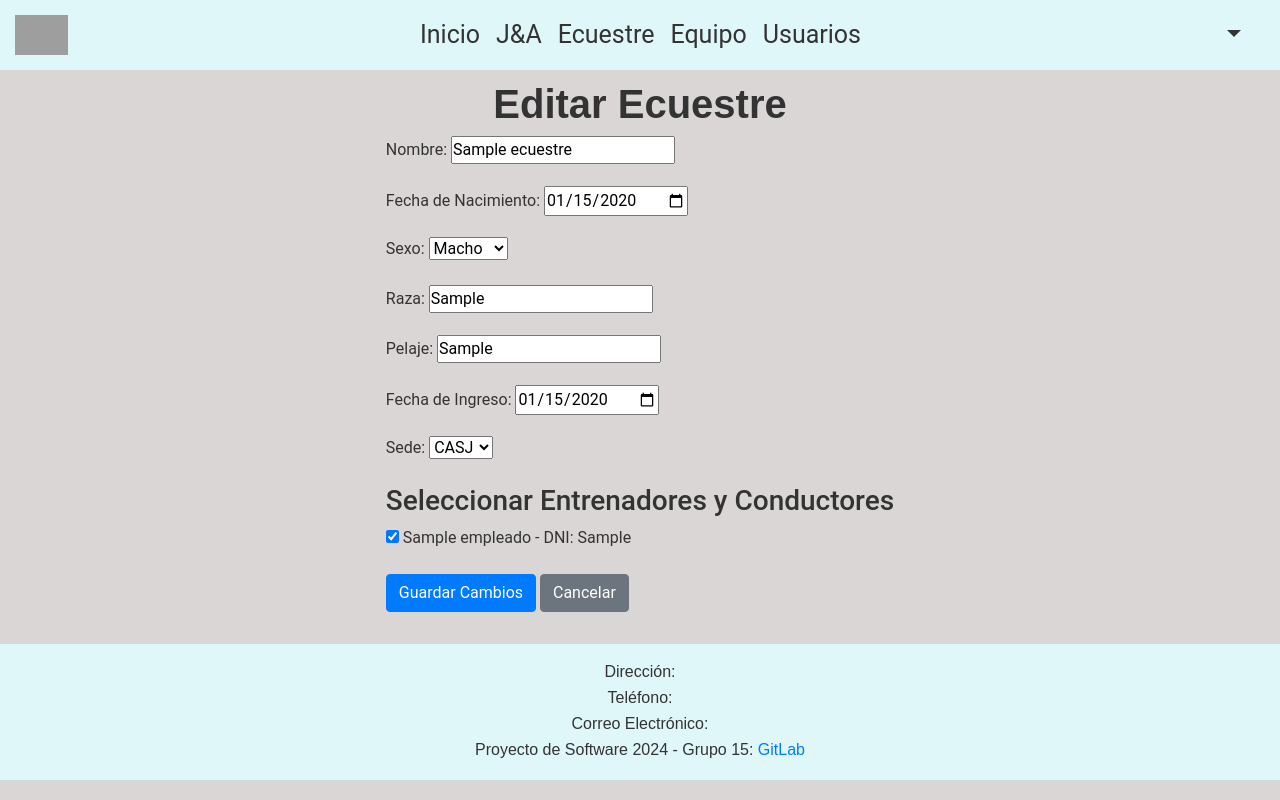
After one commit to Teddyware01/CEDICA, a Flask app: a page that uses admin/src/web/templates/layout.html in a window 1280 px wide. The commit adds this page. Run offline with Flask 3, Linux system fonts and the light colour scheme; tables that the repository leaves empty hold one stand-in row (values such as "Sample post"); some libraries are stand-ins or nearby versions; grey boxes are pictures that could not be loaded.

Commit message:
Agrego los crud para ecuestre

```diff
--- a/admin/src/core/ecuestre/__init__.py
+++ b/admin/src/core/ecuestre/__init__.py
@@ -1,4 +1,7 @@
 from src.core.ecuestre.sedes import Sedes
+from src.core.equipo.models import Empleado
+from src.core.ecuestre.ecuestre import Ecuestre
+from src.core.ecuestre.ecuestre import empleado_ecuestre
 from src.core.database import db
 
 def create_sede(**kwargs):
@@ -7,3 +10,92 @@ def create_sede(**kwargs):
     db.session.commit()
 
     return sede
+
+def create_ecuestre(**kwargs):
+    ecuestre = Ecuestre(**kwargs)
+    db.session.add(ecuestre)
+    db.session.commit()
+
+    return ecuestre
+
+def list_ecuestre(sort_by=None):
+    query = Ecuestre.query
+    return query.all()
+
+
+def traer_ecuestre(ecuestre_id):
+    ecuestre = Ecuestre.query.get(ecuestre_id)
+    return ecuestre
+
+def traer_sedes(sede_id):
+    sede = Sedes.query.get(sede_id)
+    return sede
+
+def traer_id_empleados(caballo_id):
+    empleados_ids = (
+        db.session.query(empleado_ecuestre.c.empleado_id)
+        .filter(empleado_ecuestre.c.ecuestre_id == caballo_id)
+        .all()
+    )
+    empleados_ids = [empleado_id[0] for empleado_id in empleados_ids]
+    return empleados_ids
+
+
+
+def traer_equipo(ids_miembros):
+    print(ids_miembros)
+    miembros = Empleado.query.filter(Empleado.id.in_(ids_miembros)).all()
+    return miembros
+
+def traer_todosempleados():
+    query = Empleado.query
+    return query.all()
+
+def asignar_empleado(ecuestre,empleado):
+    ecuestre.empleado = empleado
+    db.session.add(ecuestre)
+    db.session.commit()
+
+    return ecuestre
+
+def edit_encuestre(ecuestre_id, **kwargs):
+    Ecuestre = traer_ecuestre(ecuestre_id)
+    for key, value in kwargs.items():
+        if hasattr(Ecuestre, key):
+            setattr(Ecuestre, key, value)
+    db.session.commit()
+
+def actualizar_asignados(caballo_id, lista_id):
+
+    ecuestre = Ecuestre.query.get(caballo_id)
+    empleados_asignados_ids = {int(empleado_id) for empleado_id in lista_id}
+    print(f"Estos son los empleados asignados: {empleados_asignados_ids}")
+    # empleados ya asignados
+    empleados_actuales = {empleado.id for empleado in ecuestre.empleado}
+    print(f"Estos son los empleados actuales: {empleados_actuales}")
+    #nuevos empleados a agregar (los que no están en empleados_actuales)
+    nuevos_empleados = empleados_asignados_ids - empleados_actuales
+    print(f"Estos son los empleados a agregar: {nuevos_empleados}")
+    # empleados a eliminar (los que ya no están en empleados_asignados_ids)
+    empleados_a_eliminar = empleados_actuales - empleados_asignados_ids
+    print(f"Estis son los empleados a eliminar : {empleados_a_eliminar}")
+
+    for nuevo_id in nuevos_empleados:
+        nuevo_empleado = Empleado.query.get(nuevo_id)
+        if nuevo_empleado:
+            ecuestre.empleado.append(nuevo_empleado)
+
+    for eliminar_id in empleados_a_eliminar:
+        empleado_a_eliminar = Empleado.query.get(eliminar_id)
+        if empleado_a_eliminar:
+            ecuestre.empleado.remove(empleado_a_eliminar)
+    db.session.commit()
+
+
+def delete_ecuestre(ecuestre_id):
+    ecuestre = traer_ecuestre(ecuestre_id)
+    if ecuestre:
+        db.session.delete(ecuestre)
+        db.session.commit()
+        return True
+    return False
--- a/admin/src/core/ecuestre/ecuestre.py
+++ b/admin/src/core/ecuestre/ecuestre.py
@@ -18,9 +18,9 @@ class Ecuestre (db.Model):
     raza = db.Column(db.String(255), nullable=False)
     pelaje = db.Column(db.String(255), nullable=False)
     fecha_ingreso = db.Column(db.DateTime, nullable=False)
-    sede_id = db.Column(db.Integer, db.ForeignKey('sedes.id'), nullable=True)
+    sede_id = db.Column(db.Integer, db.ForeignKey('sedes.id'), nullable=False)
     sede_asignada = db.relationship("Sedes", back_populates="ecuestre")
     empleado = db.relationship("Empleado", secondary="empleado_ecuestre", back_populates="ecuestre")
 
     def __repr__(self):
-        return f"pepe"
+        return f"{self.id} nombre: {self.nombre}"
--- a/admin/src/core/equipo/models.py
+++ b/admin/src/core/equipo/models.py
@@ -2,7 +2,7 @@
 from src.core.database import db
 from datetime import datetime
 from enum import Enum
-from src.core.ecuestre.ecuestre import Ecuestre
+
 
 class CondicionEnum(Enum):
     VOLUNTARIO = "Voluntario"
--- /dev/null
+++ b/admin/src/web/controllers/ecuestre.py
@@ -0,0 +1,79 @@
+from src.core.database import db
+from src.core import ecuestre
+
+
+from flask import Blueprint, render_template, request, flash, redirect, url_for
+
+bp = Blueprint("ecuestre", __name__, url_prefix="/ecuestre")
+
+@bp.get("/")
+def listar_ecuestre():
+    sort_by = request.args.get("sort_by")
+    ecuestres = ecuestre.list_ecuestre(sort_by=sort_by)
+    print(ecuestres)
+    return render_template("ecuestre/listado.html", ecuestre=ecuestres)
+
+@bp.get("/ecuestre<int:ecuestre_id>")
+def ver_ecuestre(ecuestre_id):
+    caballo = ecuestre.traer_ecuestre(ecuestre_id)
+    sedes = ecuestre.traer_sedes(caballo.sede_id)
+    ids_empleados = ecuestre.traer_id_empleados(ecuestre_id)
+    equipos = ecuestre.traer_equipo(ids_empleados)
+    return render_template("ecuestre/ver_ecuestre.html", ecuestre=caballo, sede=sedes, entrenadores=equipos)
+
+
+@bp.get("/editar_ecuestre<int:ecuestre_id>")
+def edit_ecuestre_form(ecuestre_id):
+    caballo = ecuestre.traer_ecuestre(ecuestre_id)
+    sedes = ecuestre.traer_sedes(caballo.sede_id)
+    ids_empleados = ecuestre.traer_id_empleados(ecuestre_id)
+    equipos = ecuestre.traer_equipo(ids_empleados)
+    todos_empleados = ecuestre.traer_todosempleados()
+    return render_template("ecuestre/edit_ecuestre.html", ecuestre=caballo, sede=sedes, entrenadores=equipos, empleados=todos_empleados)
+
+@bp.post("/editar_cliente<int:ecuestre_id>")
+def update_ecuestre(ecuestre_id):
+    sede_input = request.form["sede_id"]
+    sexo = request.form["sexo"]
+    if sexo == "true":
+        sexo = True
+    else:
+        sexo = False
+    if sede_input == "CASJ":
+        sede_id = 1
+    elif sede_input == "HLP":
+        sede_id = 2
+    elif sede_input == "OTRO":
+        sede_id = 3
+    else:
+        sede_id = None
+    ecuestre.edit_encuestre(
+        ecuestre_id,
+        nombre = request.form["nombre"],
+        fecha_nacimiento = request.form["fecha_nacimiento"],
+        sexo = sexo,
+        raza = request.form["raza"],
+        pelaje = request.form["pelaje"],
+        fecha_ingreso = request.form["fecha_ingreso"],
+        sede_id = sede_id,
+    )
+
+    entrenadores_asignados = request.form.getlist("entrenadores_asignados")
+    ecuestre.actualizar_asignados(ecuestre_id,entrenadores_asignados)
+
+    return redirect(url_for("ecuestre.listar_ecuestre"))
+
+
+
+@bp.get("/eliminar_ecuestre<int:ecuestre_id>")
+def delete_ecuestre_form(ecuestre_id):
+    ecuestre_datos = ecuestre.traer_ecuestre(ecuestre_id)
+    sedes = ecuestre.traer_sedes(ecuestre_datos.sede_id)
+    return render_template("ecuestre/delete_ecuestre.html", ecuestre=ecuestre_datos, sede=sedes)
+
+
+
+@bp.post("/eliminar_ecuestre<int:ecuestre_id>")
+def delete_ecuestre(ecuestre_id):
+    ecuestre.delete_ecuestre(ecuestre_id)
+    return redirect(url_for("ecuestre.listar_ecuestre"))
--- /dev/null
+++ b/admin/src/web/templates/ecuestre/edit_ecuestre.html
@@ -0,0 +1,72 @@
+{% extends "layout.html" %}
+
+{% block title %}Editar Ecuestre{% endblock %}
+
+{% block head %}
+    {{ super() }}
+{% endblock %}
+
+{% block content %}
+    {{ super() }}
+    <h1 class="text-center">Editar Ecuestre</h1>
+
+    <form method="POST" action="{{ url_for('ecuestre.update_ecuestre', ecuestre_id=ecuestre.id) }}">
+        <div class="form-group">
+            <label for="nombre">Nombre:</label>
+            <input type="text" id="nombre" name="nombre" value="{{ ecuestre.nombre }}" required>
+        </div>
+
+        <div class="form-group">
+            <label for="fecha_nacimiento">Fecha de Nacimiento:</label>
+            <input type="date" id="fecha_nacimiento" name="fecha_nacimiento" value="{{ ecuestre.fecha_nacimiento.strftime('%Y-%m-%d') }}" required>
+        </div>
+
+        <div class="form-group">
+            <label for="sexo">Sexo:</label>
+            <select id="sexo" name="sexo">
+                <option value="true" {% if ecuestre.sexo %}selected{% endif %}>Macho</option>
+                <option value="false" {% if not ecuestre.sexo %}selected{% endif %}>Hembra</option>
+            </select>
+        </div>
+
+        <div class="form-group">
+            <label for="raza">Raza:</label>
+            <input type="text" id="raza" name="raza" value="{{ ecuestre.raza }}" required>
+        </div>
+
+        <div class="form-group">
+            <label for="pelaje">Pelaje:</label>
+            <input type="text" id="pelaje" name="pelaje" value="{{ ecuestre.pelaje }}" required>
+        </div>
+
+        <div class="form-group">
+            <label for="fecha_ingreso">Fecha de Ingreso:</label>
+            <input type="date" id="fecha_ingreso" name="fecha_ingreso" value="{{ ecuestre.fecha_ingreso.strftime('%Y-%m-%d') }}" required>
+        </div>
+
+        <div class="form-group">
+            <label for="sede_id">Sede:</label>
+            <select id="sede_id" name="sede_id">
+                <option value="CASJ" {% if sede.nombre == 'CASJ' %}selected{% endif %}>CASJ</option>
+                <option value="HLP" {% if sede.nombre == 'HLP' %}selected{% endif %}>HLP</option>
+                <option value="OTRO" {% if sede.nombre == 'OTRO' %}selected{% endif %}>OTRO</option>
+            </select>
+        </div>
+
+        <h3>Seleccionar Entrenadores y Conductores</h3>
+        <div class="form-group">
+            {% for empleado in empleados %}
+                <div>
+                    <input type="checkbox" id="empleado_{{ empleado.id }}" name="entrenadores_asignados" value="{{ empleado.id }}"
+                        {% if empleado.id in entrenadores|map(attribute='id') %}checked{% endif %}>
+                    <label for="empleado_{{ empleado.id }}">{{ empleado.nombre }} - DNI: {{ empleado.dni }}</label>
+                </div>
+            {% endfor %}
+        </div>
+
+        <button type="submit" class="btn btn-primary">Guardar Cambios</button>
+        <a href="{{ url_for('ecuestre.listar_ecuestre') }}" class="btn btn-secondary">Cancelar</a>
+    </form>
+
+
+{% endblock %}
--- a/admin/src/web/templates/layout.html
+++ b/admin/src/web/templates/layout.html
@@ -23,7 +23,7 @@
                         <li class="nav-item">
                             <a class="nav-link" href="{{ url_for('home') }}">Inicio</a>
                             <a class="nav-link" href="{{ url_for('jya') }}">J&A</a>
-                            <a class="nav-link" href="{{ url_for('ecuestre') }}">Ecuestre</a>
+                            <a class="nav-link" href="{{ url_for('ecuestre.listar_ecuestre') }}">Ecuestre</a>
                             <a class="nav-link" href="{{ url_for('equipo.listar_empleados') }}">Equipo</a>
                             <a class="nav-link" href="{{ url_for('users.listar_usuarios') }}">Usuarios</a>
                         </li>
```
Also changed, not shown: admin/src/core/seeds.py (+118 -5 lines), admin/src/web/__init__.py (+9 -8 lines), admin/src/web/templates/ecuestre/delete_ecuestre.html (added, +51 -0 lines), admin/src/web/templates/ecuestre/listado.html (added, +48 -0 lines), admin/src/web/templates/ecuestre/ver_ecuestre.html (added, +60 -0 lines).
